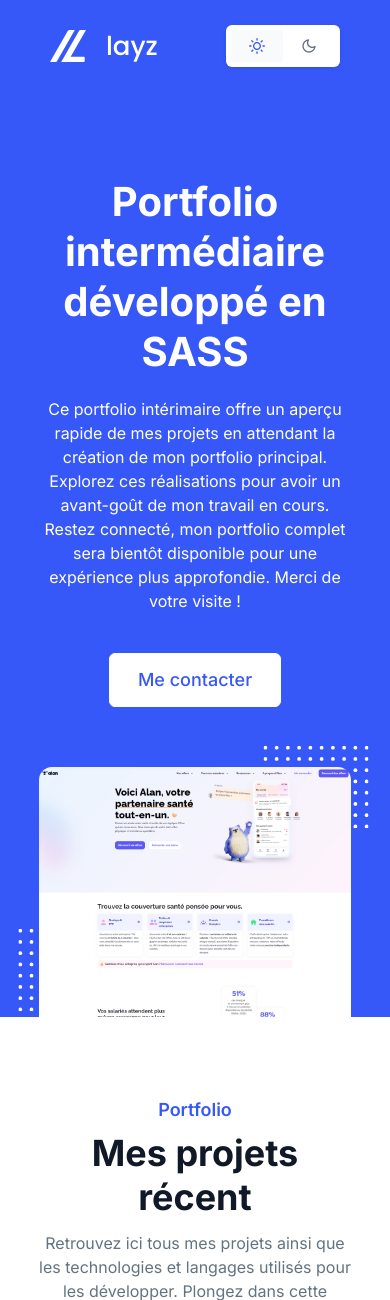
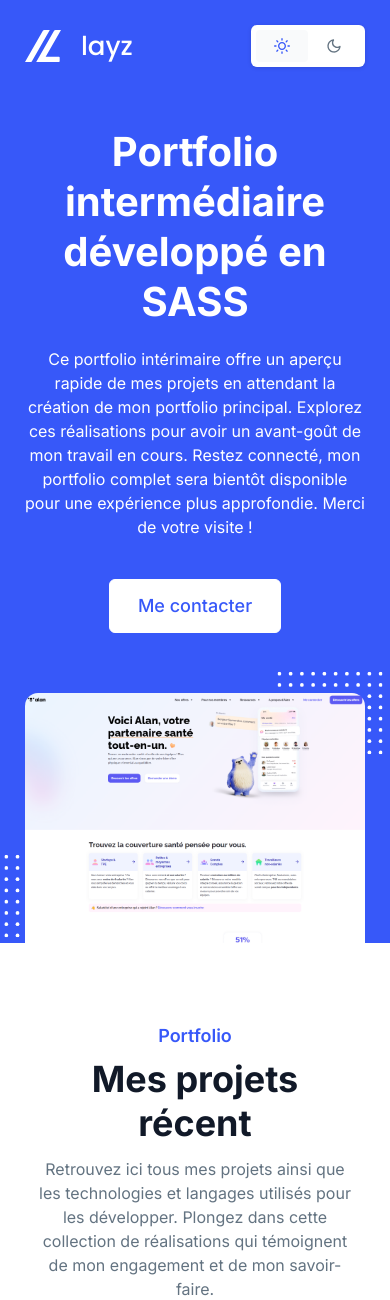
Before and after one commit to llayz46/com.portfolio, a PHP site: page / in a window 390 px wide. Shown: the top 1300 px of the page. Run offline with PHP 8.4, Linux system fonts and the light colour scheme.

Commit message:
fix: some details for responsive (mobile) and with darkmode

```diff
--- a/assets/css/style.css
+++ b/assets/css/style.css
@@ -30,6 +30,12 @@
     margin-left: 50px;
     margin-right: 50px;
     width: auto;
+  }
+}
+@media screen and (max-width: 1300px) and (max-width: 500px) {
+  .flux {
+    margin-left: 25px;
+    margin-right: 25px;
   }
 }
 body {
@@ -579,6 +585,14 @@
   }
 }
 @media screen and (max-width: 500px) {
+  .hero {
+    width: 100%;
+    padding-left: 25px;
+    padding-right: 25px;
+  }
+  .hero__title {
+    margin-top: 60px;
+  }
   .hero__dot-grid {
     transform: scale(0.75);
   }
@@ -1247,6 +1261,11 @@
     width: 100%;
   }
 }
+@media screen and (max-width: 500px) {
+  .contact__form {
+    padding: 0;
+  }
+}
 
 .footer__phone, .footer__logo, .header__container .header__logo, .header__container .header__nav, .header__mode .header__lightmode,
 .header__mode .header__darkmode, .project__card, .project__card-texts {
--- a/css/sass/components/_contact.sass
+++ b/css/sass/components/_contact.sass
@@ -171,3 +171,7 @@
     &__form
       box-shadow: none
       width: 100%
+
+  @media screen and (max-width: 500px)
+    &__form
+      padding: 0
--- a/css/sass/components/_hero.sass
+++ b/css/sass/components/_hero.sass
@@ -56,6 +56,13 @@
 
 @media screen and (max-width: 500px)
   .hero
+    width: 100%
+    padding-left: 25px
+    padding-right: 25px
+
+    &__title
+      margin-top: 60px
+
     &__dot-grid
       transform: scale(0.75)
 
--- a/css/sass/general/_flux.sass
+++ b/css/sass/general/_flux.sass
@@ -10,3 +10,8 @@
     margin-left: 50px
     margin-right: 50px
     width: auto
+
+  @media screen and (max-width: 500px)
+    .flux
+      margin-left: 25px
+      margin-right: 25px
--- a/javascript/darkmode.js
+++ b/javascript/darkmode.js
@@ -10,6 +10,19 @@
 const cardBtn = document.querySelectorAll('.js-cards-btn')
 const formBg = document.querySelectorAll('.js-form')
 const formBorder = document.querySelectorAll('.js-form-border')
+
+let sizeWindow = window.innerWidth
+function formQuery(x) {
+  if (x <= 500) {
+    formBg.forEach(function(each) {
+      each.style.backgroundColor = "rgb(4, 8, 23)"
+    })
+  } else {
+    formBg.forEach(function(each) {
+      each.style.backgroundColor = "#0e163e"
+    })
+  }
+}
 
 switcherNight.addEventListener('click', () => {
   switcherDay.classList.remove('active')
@@ -42,8 +55,11 @@
     each.style.border ="1px solid #3758f9"
   })
 
-  formBg.forEach(function(each) {
-    each.style.backgroundColor = "#0e163e"
+  formQuery(sizeWindow)
+
+  window.addEventListener('resize', () => {
+    sizeWindow = window.innerWidth
+    formQuery(sizeWindow)
   })
 
   formBorder.forEach(function(each) {
@@ -86,6 +102,12 @@
     each.style.backgroundColor = ""
   })
 
+  window.addEventListener('resize', () => {
+    formBg.forEach(function(each) {
+      each.style.backgroundColor = ""
+    })
+  })
+
   formBorder.forEach(function(each) {
     each.style.border = ""
   })
```
Also changed, not shown: 1 other file.
